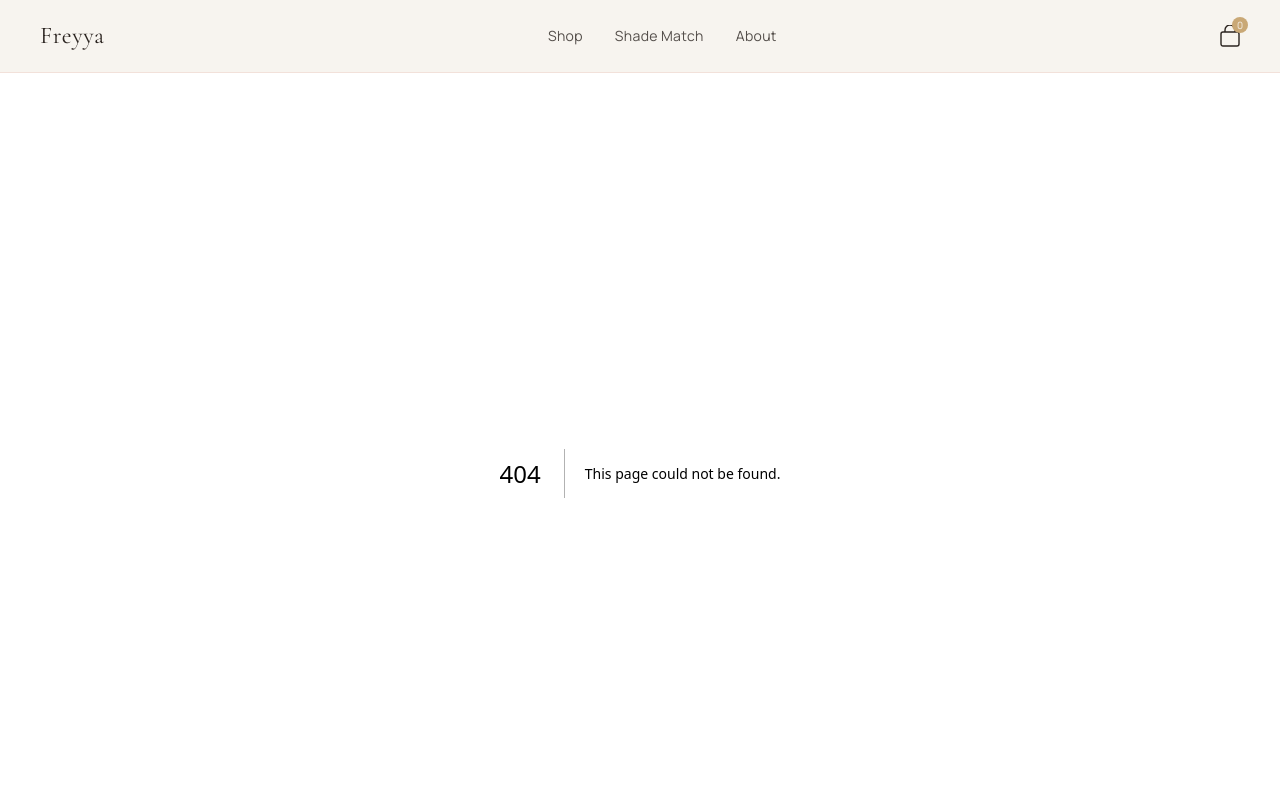
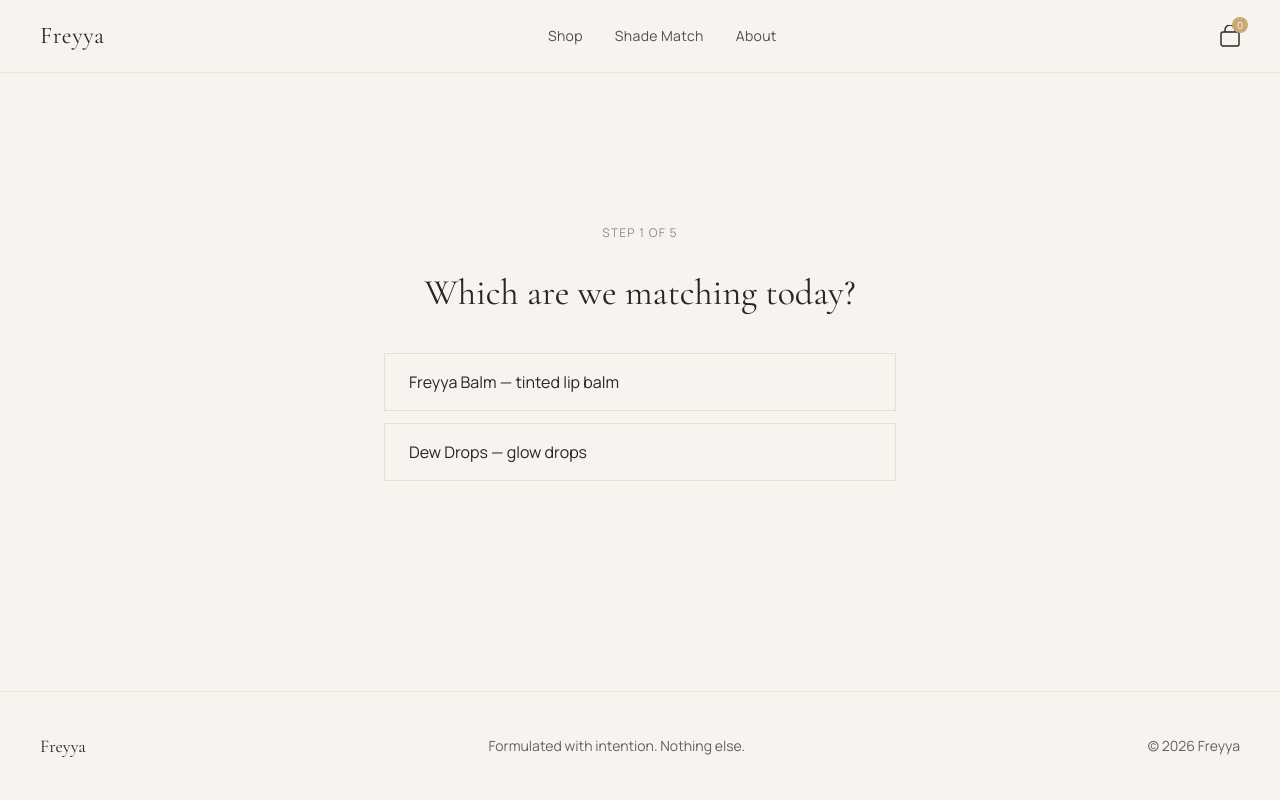
Before and after one commit to alieldeenahmed/Freyya, a Next.js app in the folder Frontend/: page /quiz in a window 1280 px wide. Before the commit this address had no page. Shown: the top 800 px of the page. Built offline with nearby package versions, Linux system fonts and the light colour scheme.

Commit message:
feat: add product catalog and detail pages

```diff
--- /dev/null
+++ b/Frontend/app/quiz/page.tsx
@@ -0,0 +1,5 @@
+import Quiz from "@/components/Quiz";
+
+export default function QuizPage() {
+  return <Quiz />;
+}
--- /dev/null
+++ b/Frontend/components/Quiz.tsx
@@ -0,0 +1,125 @@
+"use client";
+
+import { useEffect, useRef, useState } from "react";
+import Link from "next/link";
+import { gsap } from "@/lib/gsap";
+import { QUESTIONS, scoreQuiz, type Answers } from "@/lib/quiz";
+import { getProductById } from "@/lib/products";
+
+function prefersReducedMotion() {
+  return window.matchMedia("(prefers-reduced-motion: reduce)").matches;
+}
+
+export default function Quiz() {
+  const [step, setStep] = useState(0);
+  const [answers, setAnswers] = useState<Answers>({});
+  const stepRef = useRef<HTMLDivElement>(null);
+  const isResult = step === QUESTIONS.length;
+
+  useEffect(() => {
+    const el = stepRef.current;
+    if (!el || prefersReducedMotion()) return;
+
+    gsap.fromTo(
+      el,
+      { opacity: 0, x: 16 },
+      { opacity: 1, x: 0, duration: 0.5, ease: "power2.out" }
+    );
+  }, [step]);
+
+  const goToStep = (next: number) => {
+    const el = stepRef.current;
+
+    if (!el || prefersReducedMotion()) {
+      setStep(next);
+      return;
+    }
+
+    gsap.to(el, {
+      opacity: 0,
+      x: -16,
+      duration: 0.3,
+      ease: "power2.in",
+      onComplete: () => setStep(next),
+    });
+  };
+
+  const handleSelect = (questionId: string, optionId: string) => {
+    setAnswers((prev) => ({ ...prev, [questionId]: optionId }));
+    goToStep(step + 1);
+  };
+
+  const restart = () => {
+    setAnswers({});
+    goToStep(0);
+  };
+
+  const result = isResult ? scoreQuiz(answers) : null;
+  const resultProduct = result ? getProductById(result.productId) : null;
+  const resultVariant = resultProduct?.variants?.find(
+    (v) => v.id === result?.variantId
+  );
+
+  return (
+    <div className="flex min-h-[70vh] flex-col items-center justify-center px-6 py-24 sm:px-10">
+      <div className="w-full max-w-lg">
+        {!isResult && (
+          <p className="mb-8 text-center text-xs uppercase tracking-widest text-text/50">
+            Step {step + 1} of {QUESTIONS.length}
+          </p>
+        )}
+
+        <div ref={stepRef}>
+          {!isResult ? (
+            <div>
+              <h1 className="text-center font-serif text-3xl text-text sm:text-4xl">
+                {QUESTIONS[step].prompt}
+              </h1>
+              <div className="mt-10 flex flex-col gap-3">
+                {QUESTIONS[step].options.map((option) => (
+                  <button
+                    key={option.id}
+                    type="button"
+                    onClick={() => handleSelect(QUESTIONS[step].id, option.id)}
+                    className="border border-secondary/50 px-6 py-4 text-left text-text transition-colors hover:border-accent hover:text-accent"
+                  >
+                    {option.label}
+                  </button>
+                ))}
+              </div>
+            </div>
+          ) : resultProduct && resultVariant ? (
+            <div className="text-center">
+              <p className="text-xs uppercase tracking-widest text-text/50">
+                Your match
+              </p>
+              <div
+                className="mx-auto mt-6 h-24 w-24 rounded-full"
+                style={{ background: resultVariant.hex }}
+              />
+              <h1 className="mt-6 font-serif text-3xl text-text sm:text-4xl">
+                {resultVariant.name}
+              </h1>
+              <p className="mt-2 text-text/70">{resultProduct.name}</p>
+
+              <Link
+                href={`/shop/${resultProduct.id}`}
+                className="mt-10 inline-block border border-text px-8 py-3 text-sm uppercase tracking-widest text-text transition-colors hover:border-accent hover:text-accent"
+              >
+                Shop {resultProduct.name}
+              </Link>
+
+              <button
+                type="button"
+                onClick={restart}
+                className="mt-6 block w-full text-sm uppercase tracking-widest text-text/50 transition-colors hover:text-accent"
+              >
+                Start over
+              </button>
+            </div>
+          ) : null}
+        </div>
+      </div>
+    </div>
+  );
+}
--- a/Frontend/data/products.ts
+++ b/Frontend/data/products.ts
@@ -57,10 +57,10 @@ export const products: Product[] = [
     specs: ["Lip Balm", "4.5g", "4 shades"],
     color: "#B97572",
     variants: [
-      { id: "bare", name: "Bare", hex: "#D8A798", undertone: "neutral" },
-      { id: "petal", name: "Petal", hex: "#E8B4B8", undertone: "cool" },
-      { id: "rosewood", name: "Rosewood", hex: "#B97572", undertone: "cool" },
-      { id: "terracotta", name: "Terracotta", hex: "#C1694F", undertone: "warm" },
+      { id: "bare", name: "Bare", hex: "#D8A798", undertone: "neutral", intensity: "subtle" },
+      { id: "petal", name: "Petal", hex: "#E8B4B8", undertone: "cool", intensity: "subtle" },
+      { id: "rosewood", name: "Rosewood", hex: "#B97572", undertone: "cool", intensity: "bold" },
+      { id: "terracotta", name: "Terracotta", hex: "#C1694F", undertone: "warm", intensity: "bold" },
     ],
   },
   {
@@ -74,10 +74,10 @@ export const products: Product[] = [
     specs: ["Highlighter", "15ml", "4 shades"],
     color: "#D4B483",
     variants: [
-      { id: "moonlight", name: "Moonlight", hex: "#F0EAE2", undertone: "cool" },
-      { id: "champagne", name: "Champagne", hex: "#D4B483", undertone: "warm" },
-      { id: "rose-gold", name: "Rose Gold", hex: "#D9A996", undertone: "neutral" },
-      { id: "bronze", name: "Bronze", hex: "#A97452", undertone: "warm" },
+      { id: "moonlight", name: "Moonlight", hex: "#F0EAE2", undertone: "cool", intensity: "subtle" },
+      { id: "champagne", name: "Champagne", hex: "#D4B483", undertone: "warm", intensity: "subtle" },
+      { id: "rose-gold", name: "Rose Gold", hex: "#D9A996", undertone: "neutral", intensity: "bold" },
+      { id: "bronze", name: "Bronze", hex: "#A97452", undertone: "warm", intensity: "bold" },
     ],
   },
 ];
--- /dev/null
+++ b/Frontend/lib/quiz.ts
@@ -0,0 +1,110 @@
+import type { Intensity, Undertone } from "./types";
+import { getProductById } from "./products";
+
+export interface QuizOption {
+  id: string;
+  label: string;
+  undertone?: Undertone;
+  intensity?: Intensity;
+  productId?: "freyya-balm" | "dew-drops";
+}
+
+export interface QuizQuestion {
+  id: string;
+  prompt: string;
+  options: QuizOption[];
+}
+
+export const QUESTIONS: QuizQuestion[] = [
+  {
+    id: "product",
+    prompt: "Which are we matching today?",
+    options: [
+      {
+        id: "balm",
+        label: "Freyya Balm — tinted lip balm",
+        productId: "freyya-balm",
+      },
+      {
+        id: "drops",
+        label: "Dew Drops — glow drops",
+        productId: "dew-drops",
+      },
+    ],
+  },
+  {
+    id: "veins",
+    prompt: "Look at your wrist. What color are your veins?",
+    options: [
+      { id: "blue", label: "Blue or purple", undertone: "cool" },
+      { id: "green", label: "Green", undertone: "warm" },
+      { id: "both", label: "Somewhere in between", undertone: "neutral" },
+    ],
+  },
+  {
+    id: "jewelry",
+    prompt: "Which metal do you reach for?",
+    options: [
+      { id: "silver", label: "Silver or platinum", undertone: "cool" },
+      { id: "gold", label: "Gold", undertone: "warm" },
+      { id: "either", label: "Both look right", undertone: "neutral" },
+    ],
+  },
+  {
+    id: "sun",
+    prompt: "How does your skin respond to sun?",
+    options: [
+      { id: "burns", label: "Burns before it tans", undertone: "cool" },
+      { id: "tans", label: "Tans easily, rarely burns", undertone: "warm" },
+      { id: "mixed", label: "A little of both", undertone: "neutral" },
+    ],
+  },
+  {
+    id: "intensity",
+    prompt: "How much color do you want?",
+    options: [
+      { id: "subtle", label: "Barely there", intensity: "subtle" },
+      { id: "bold", label: "Noticeable", intensity: "bold" },
+    ],
+  },
+];
+
+export type Answers = Record<string, string>;
+
+function findOption(questionId: string, optionId: string): QuizOption | undefined {
+  return QUESTIONS.find((q) => q.id === questionId)?.options.find(
+    (o) => o.id === optionId
+  );
+}
+
+export interface QuizResult {
+  productId: "freyya-balm" | "dew-drops";
+  variantId: string;
+}
+
+export function scoreQuiz(answers: Answers): QuizResult {
+  const productOption = findOption("product", answers.product);
+  const productId = productOption?.productId ?? "freyya-balm";
+
+  const votes: Record<Undertone, number> = { cool: 0, warm: 0, neutral: 0 };
+  for (const questionId of ["veins", "jewelry", "sun"]) {
+    const option = findOption(questionId, answers[questionId]);
+    if (option?.undertone) votes[option.undertone]++;
+  }
+
+  const undertone = (Object.keys(votes) as Undertone[]).reduce((a, b) =>
+    votes[b] > votes[a] ? b : a
+  );
+
+  const intensityOption = findOption("intensity", answers.intensity);
+  const intensity = intensityOption?.intensity ?? "subtle";
+
+  const product = getProductById(productId);
+  const matches = product?.variants?.filter((v) => v.undertone === undertone) ?? [];
+  const variant =
+    matches.find((v) => v.intensity === intensity) ??
+    matches[0] ??
+    product?.variants?.[0];
+
+  return { productId, variantId: variant?.id ?? "" };
+}
--- a/Frontend/lib/types.ts
+++ b/Frontend/lib/types.ts
@@ -7,12 +7,14 @@ export type ProductCategory =
   | "Highlighter";
 
 export type Undertone = "cool" | "warm" | "neutral";
+export type Intensity = "subtle" | "bold";
 
 export interface ProductVariant {
   id: string;
   name: string;
   hex: string;
   undertone: Undertone;
+  intensity: Intensity;
 }
 
 export interface Product {
```
